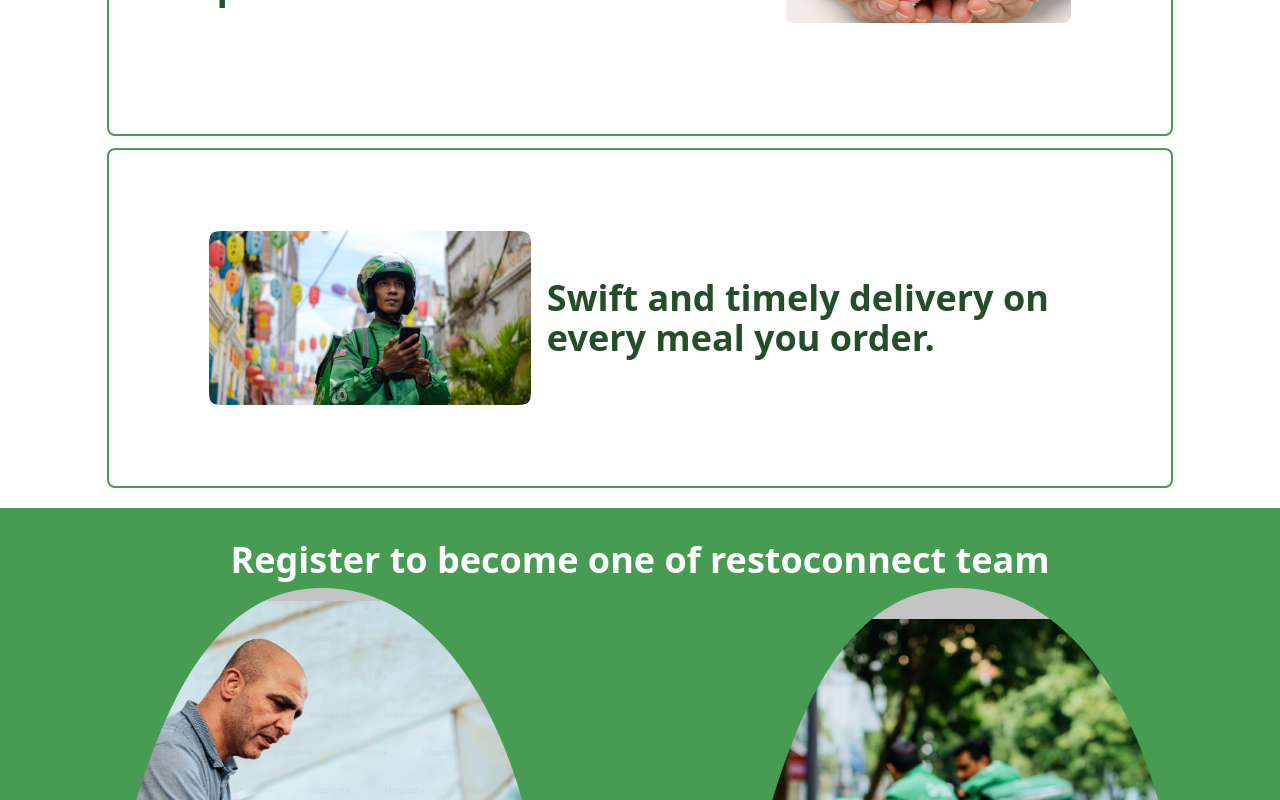
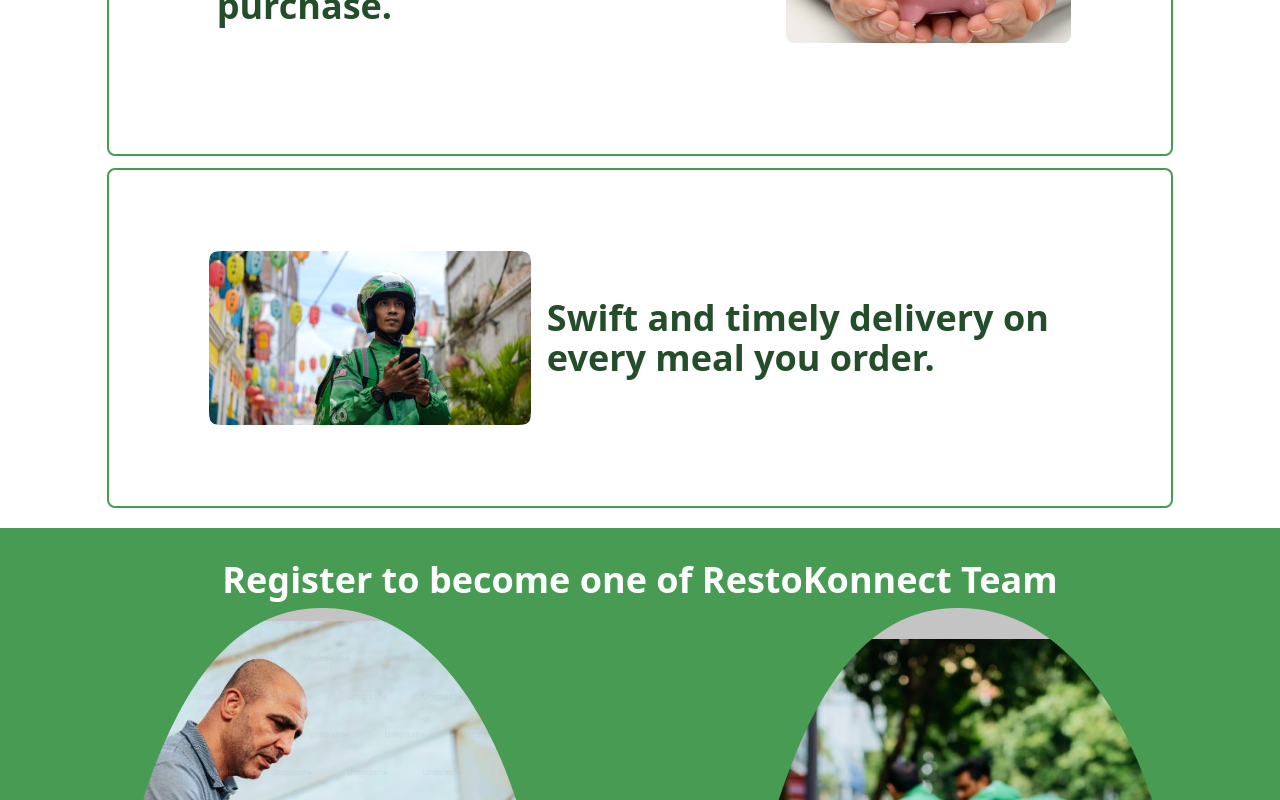
Before and after one commit to MichaelDecent/RestoKonnet, a Vue app in the folder client/: page / in a window 1280 px wide. Shown: the part 2146-2946 px from the top of the page. Built offline with nearby package versions, Linux system fonts and the light colour scheme; no server answers.

Commit message:
updated the client-side

```diff
--- a/client/src/components/Restaurants.vue
+++ b/client/src/components/Restaurants.vue
@@ -36,7 +36,7 @@
             </div>
         </div>
     </div>
-    <div class="flex justify-end mr-20 mb-5">
+    <div class="flex justify-end mr-20 mb-10">
         <button class="bg-rgreen-100 hover:text-ryellow text-white font-semibold p-2 rounded transform hover:scale-105 transition-transform duration-300 ease-in-out mt-5" >View More</button>
     </div>
 </template>
--- a/client/src/views/Landing.vue
+++ b/client/src/views/Landing.vue
@@ -103,7 +103,7 @@
     </section>
     <section class="bg-rgreen-100">
         <div class="flex justify-center pt-8 px-2 flex-wrap items-center">
-            <h2 class="text-white break-words md:text-4xl font-bold text-sm">Register to become one of restoconnect team </h2>
+            <h2 class="text-white break-words md:text-4xl font-bold text-sm">Register to become one of RestoKonnect Team </h2>
         </div>
         <div class="flex justify-around p-2 gap-2">
             <div class="transform hover:scale-105 transition-transform duration-300 ease-in-out">
```
